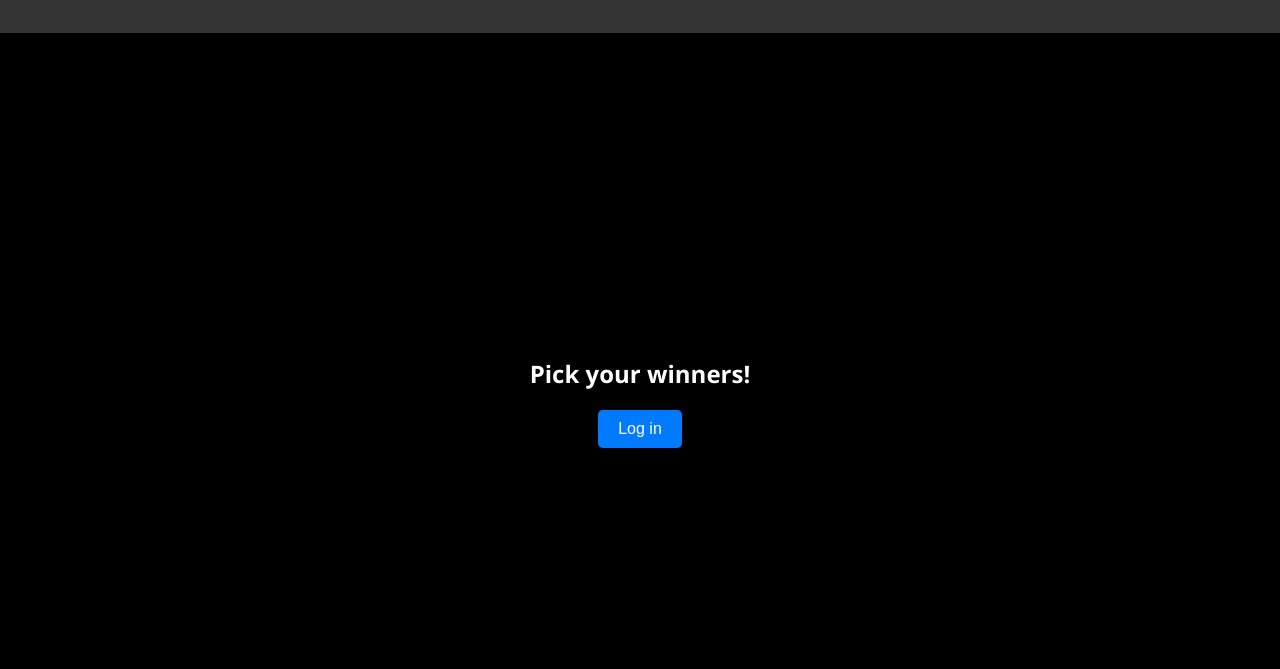
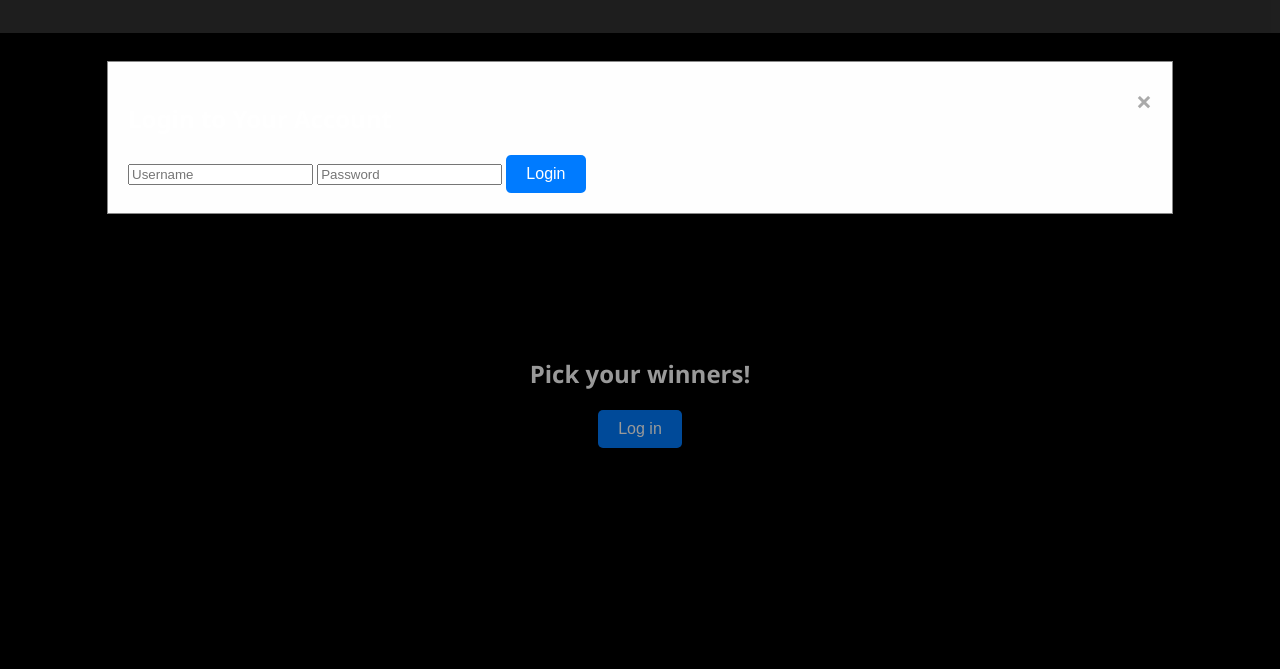
Before and after one commit to OmeadMusa/CompetitiveTrading, a plain HTML site: page index.html in a window 1280 px wide. Both pictures are taken after a click on the button "Log in". Shown: the part 131-800 px from the top of the page. Drawn offline with Linux system fonts and the light colour scheme.

Commit message:
Adding login popup

```diff
--- a/index.html
+++ b/index.html
@@ -20,6 +20,17 @@
             <h2>Pick your winners!</h2>
             <button>Log in</button>
         </section>
+		<div id="loginModal" class="modal">
+    <div class="modal-content">
+        <span class="close-button">×</span>
+        <h2>Login to Your Account</h2>
+        <form id="loginForm">
+            <input type="text" placeholder="Username" required>
+            <input type="password" placeholder="Password" required>
+            <button type="submit">Login</button>
+        </form>
+    </div>
+</div>
     </main>
     <footer>
         <p>&copy; 2024 </p>
--- a/script.js
+++ b/script.js
@@ -2,3 +2,23 @@ document.addEventListener('DOMContentLoaded', () => {
     const button = document.querySelector('button');
     button.addEventListener('click', () => alert('Access the leaderboard by logging in!'));
 });
+
+document.addEventListener('DOMContentLoaded', () => {
+    const modal = document.getElementById('loginModal');
+    const loginBtn = document.querySelector('button');
+    const closeBtn = document.querySelector('.close-button');
+
+    loginBtn.addEventListener('click', () => {
+        modal.style.display = 'block';
+    });
+
+    closeBtn.addEventListener('click', () => {
+        modal.style.display = 'none';
+    });
+
+    window.addEventListener('click', (event) => {
+        if (event.target == modal) {
+            modal.style.display = 'none';
+        }
+    });
+});
--- a/style.css
+++ b/style.css
@@ -51,3 +51,37 @@ footer {
     text-align: center;
     padding: 10px 0;
 }
+
+.modal {
+    display: none;
+    position: fixed;
+    z-index: 1;
+    left: 0;
+    top: 0;
+    width: 100%;
+    height: 100%;
+    overflow: auto;
+    background-color: rgba(0, 0, 0, 0.4);
+}
+
+.modal-content {
+    background-color: #fefefe;
+    margin: 15% auto;
+    padding: 20px;
+    border: 1px solid #888;
+    width: 80%;
+}
+
+.close-button {
+    color: #aaa;
+    float: right;
+    font-size: 28px;
+    font-weight: bold;
+}
+
+.close-button:hover,
+.close-button:focus {
+    color: black;
+    text-decoration: none;
+    cursor: pointer;
+}
```
